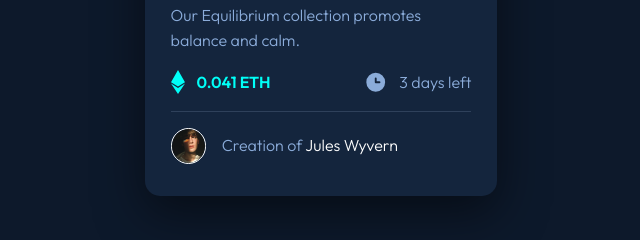
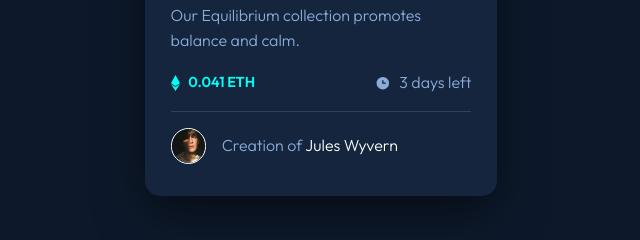
Before and after one commit to JaeZzZ/nft-preview-card, a plain HTML site: page index.html in a window 1280 px wide. Shown: the part 540-780 px from the top of the page, 319-959 px from the left. Drawn offline with Linux system fonts and the light colour scheme.

Commit message:
Update index.css
made info icons smaller as well as font size

```diff
--- a/index.css
+++ b/index.css
@@ -114,6 +114,7 @@ a:hover {
 .eth {
     color: var(--color-cyan);
     font-weight: bold;
+    font-size: 0.9rem;
 }
 
 .days {
@@ -131,11 +132,12 @@ a:hover {
 .info {
     display: flex;
     justify-content: center;
+    align-items: center;
 }
 
-.info img {
-    height: 1.5rem;
-    margin-right: 0.7rem;
+.icon {
+    height: 1rem;
+    margin-right: 0.5rem;
 }
 
 .creation {
```
